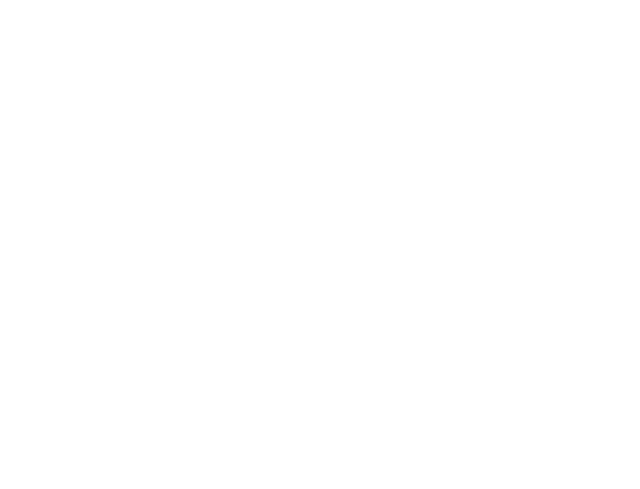
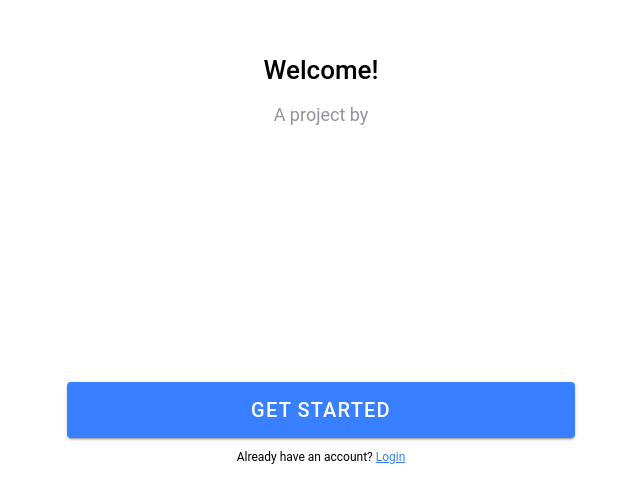
Before and after one commit to GDSC-SKKU/Namuthon-TeamGinkgo, a React (Vite) app in the folder nt_frontend/: page /welcome in a window 1280 px wide. Shown: the part 311-800 px from the top of the page, without its empty margins (319-959 px from the left). Built offline with nearby package versions, Linux system fonts and the light colour scheme; no server answers.

Commit message:
feat: guest page

```diff
--- a/nt_frontend/src/pages/guest/Authentication.tsx
+++ b/nt_frontend/src/pages/guest/Authentication.tsx
@@ -1,5 +1,5 @@
 import React, { useState, useContext } from 'react';
-import { IonButton, IonButtons, IonContent, IonHeader, IonInput, IonItem, IonList, IonMenuButton, IonPage, IonTitle, IonToolbar, useIonRouter } from '@ionic/react';
+import { IonButton, IonButtons, IonContent, IonHeader, IonInput, IonItem, IonList, IonMenuButton, IonPage, IonTitle, IonToolbar, useIonAlert, useIonRouter } from '@ionic/react';
 import pageDestinations from '../../data/pageDestinations';
 import { interfaceIcons } from '../../data/mediaAssets';
 import './style.css';
@@ -8,7 +8,6 @@ import "firebase/app";
 import { getAuth, signInWithEmailAndPassword, setPersistence, browserSessionPersistence, Auth, createUserWithEmailAndPassword, signOut } from "firebase/auth";
 import AlreadyLoggedIn from '../../components/guest/AlreadyLoggedIn'
 import { Login, Register } from '../../components/guest/Auth';
-import { Route, Router } from 'react-router';
 
 interface ContainerProps {
     firebaseAuth: Auth;
@@ -18,6 +17,7 @@ interface ContainerProps {
 const Page: React.FC<ContainerProps> = ({firebaseAuth, section}) => {
 
     const router = useIonRouter();
+    const [authStateAlert] = useIonAlert();
 
     function login(email: string, password: string) {
         signInWithEmailAndPassword(firebaseAuth, email, password)
@@ -56,12 +56,17 @@ const Page: React.FC<ContainerProps> = ({firebaseAuth, section}) => {
         });
     }
 
-    function showError(errorMessage: string) {
-        console.error(errorMessage);
+    function showError(errorMessage: string, errorTitle?: string) {
+        authStateAlert({
+            header: 'Error',
+            subHeader: errorTitle,
+            message: errorMessage,
+            buttons: ['OK'],
+        })
     }
 
     function showFirebaseAuthError(errorCode: string, errorMessage: string) {
-        console.error(errorCode, errorMessage);
+        showError( errorMessage.replace("Firebase: ", "") );
     }
 
     return (
--- a/nt_frontend/src/pages/guest/Welcome.tsx
+++ b/nt_frontend/src/pages/guest/Welcome.tsx
@@ -1,14 +1,65 @@
-import { IonContent, IonPage } from "@ionic/react";
+import { IonButton, IonContent, IonText, IonPage, useIonRouter } from "@ionic/react";
 import { Swiper, SwiperSlide } from 'swiper/react';
+
 import 'swiper/css';
+import '@ionic/react/css/ionic-swiper.css';
+import { interfaceIcons } from "../../data/mediaAssets";
+import pageDestinations from "../../data/pageDestinations";
 
 interface ContainerProps {
 
 }
 
+interface SlideImageProps {
+    src: string;
+}
+
+const SlideImage: React.FC<SlideImageProps> = ({src}) => {
+    return (<img style={{width: "128px", height: "auto"}} src={src} />);
+}
+
 const Page: React.FC<ContainerProps> = ({}) => {
+    const router = useIonRouter();
+
+    const commonSlideElementStyle: React.CSSProperties = {
+        width: "85%",
+        maxWidth: "512px",
+        position: "absolute",
+        bottom: "0",
+        left: "50%",
+        transform: "translate(-50%, 0)",
+        textAlign: "center",
+        marginBottom: "16px",
+        zIndex: 1
+    };
+
     return (<IonPage>
         <IonContent fullscreen>
+            <Swiper
+                autoplay={true}
+                keyboard={true}
+                pagination={true}
+                scrollbar={true}
+                zoom={true}
+                slidesPerView={'auto'}
+                style={{ height: '100vh' }}
+            >
+                <SwiperSlide>
+                    <section>
+                        {/* <SlideImage src={interfaceIcons.auth.common} /> */}
+                        <h1>Welcome!</h1>
+                        <IonText color="medium">
+                            <p>A project by </p>
+                        </IonText>
+                    </section>
+                </SwiperSlide>
+                <SwiperSlide>Slide 2</SwiperSlide>
+                <SwiperSlide>Slide 3</SwiperSlide>
+            </Swiper>
+            <div style={commonSlideElementStyle}>
+                <IonButton expand="block" size="large" onClick={() => {router.push(pageDestinations.guest.register)}}>Get Started</IonButton>
+                <p style={{margin: "8px"}}><small>Already have an account? <a href={pageDestinations.guest.login}>Login</a></small></p>
+            </div>
         </IonContent>
     </IonPage>)
 };
--- a/nt_frontend/src/pages/guest/style.css
+++ b/nt_frontend/src/pages/guest/style.css
@@ -1,3 +1,11 @@
+.welcome-navigation {
+    width: 90%;
+    position: "absolute";
+    bottom: "0";
+    left: 50%;
+    transform: "translate(-50%, 0)"
+}
+
 .authentication {
     text-align: center;
     position: absolute;
```
